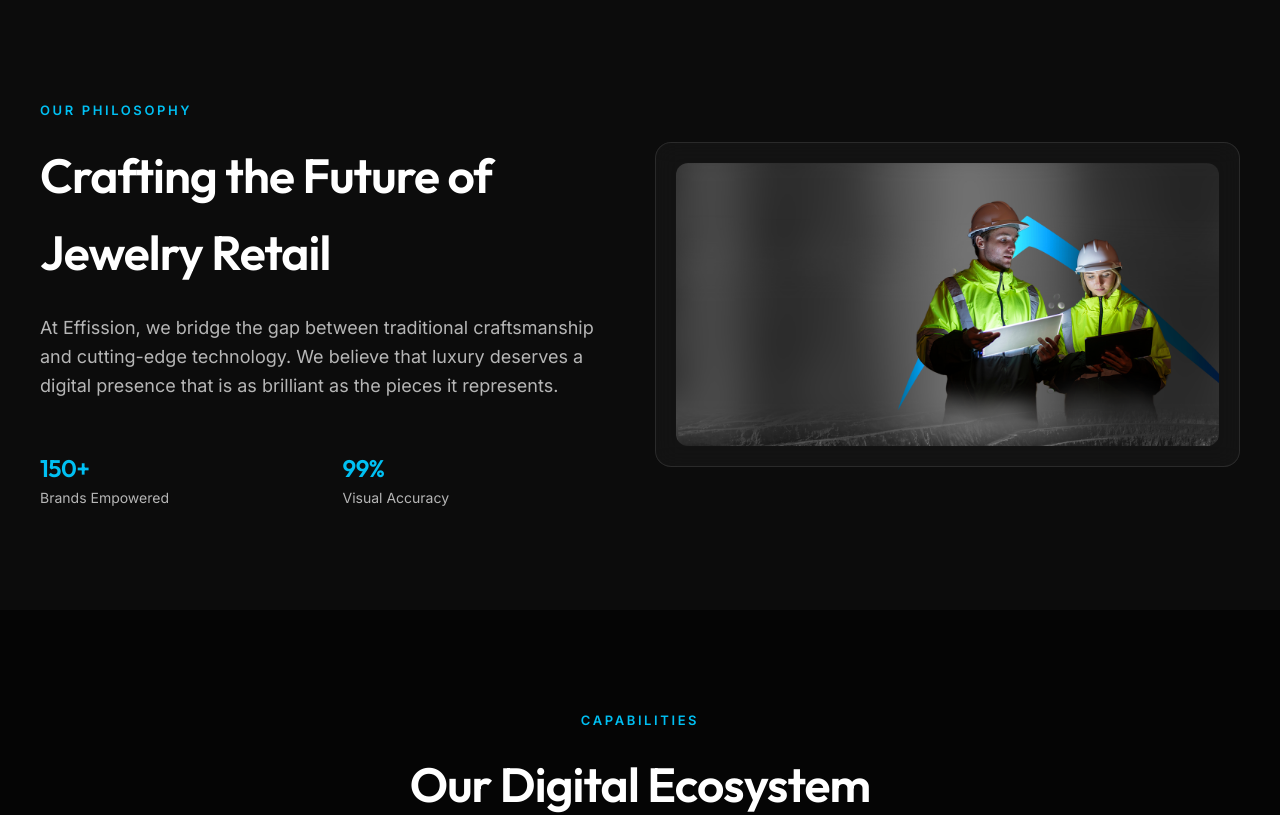
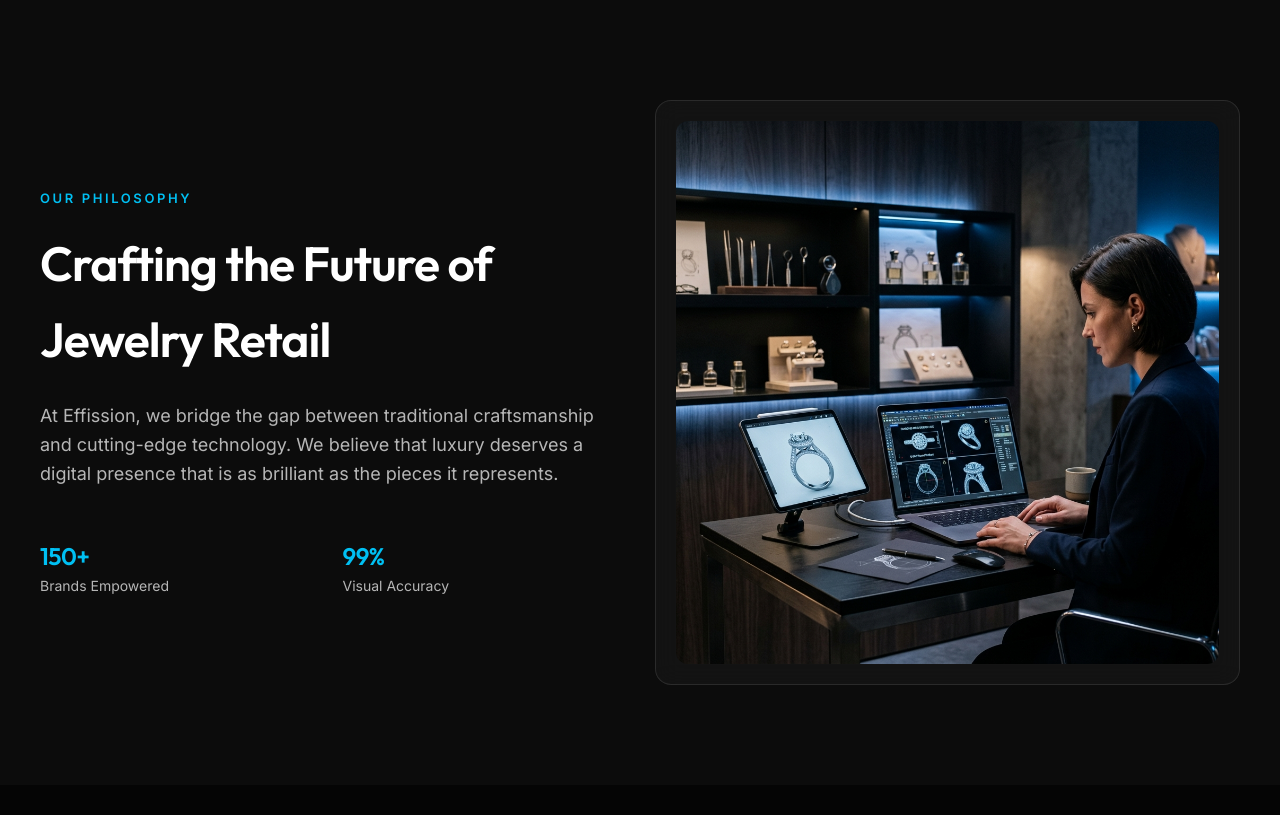
Before and after one commit to wndeepak31/effission-next, a Next.js app: page / in a window 1280 px wide. Shown: the part 800-1615 px from the top of the page. Built offline with nearby package versions, Linux system fonts and the light colour scheme; a web font is replaced by a local one.

Commit message:
Update: Replaced legacy construction image in About Us with professional jewelry technology workshop visual

```diff
--- a/app/components/AboutUs.jsx
+++ b/app/components/AboutUs.jsx
@@ -26,8 +26,8 @@ export default function AboutUs() {
           </div>
           <div className="glass-effect" style={{ padding: '20px', borderRadius: '16px' }}>
             <img
-              src="/images/bg_section2.png"
-              alt="Luxury jewelry display"
+              src="/images/about_jewelry_tech.png"
+              alt="Digital Jewelry Design Workshop"
               style={{ width: '100%', borderRadius: '12px', display: 'block' }}
             />
           </div>
```
Also changed, not shown: public/images/about_jewelry_tech.png (added).
